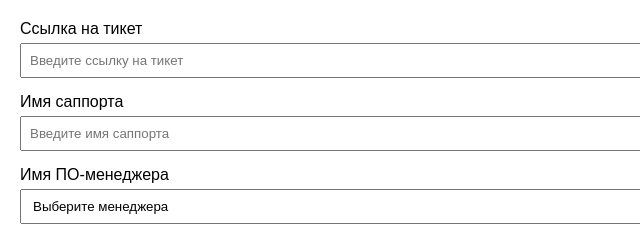
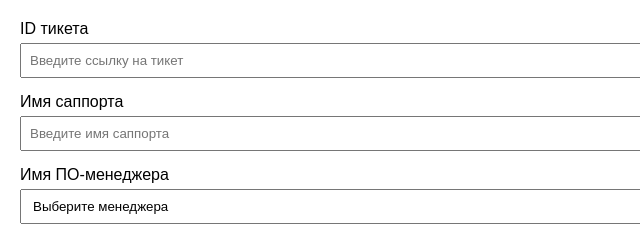
Before and after one commit to liebAleksej/Ing-PO, a plain HTML site: page index.html in a window 1280 px wide. Shown: the top 236 px of the page, 0-640 px from the left. Drawn offline with Linux system fonts and the light colour scheme.

Commit message:
Update index.html

```diff
--- a/index.html
+++ b/index.html
@@ -41,7 +41,7 @@
   <form id="requestForm">
     <div class="error" id="errorMessage" style="display: none;">Не заполнены все поля</div>
     <div class="form-group">
-      <label for="ticketId">Ссылка на тикет</label>
+      <label for="ticketId">ID тикета</label>
       <input type="text" id="ticketId" name="p1" placeholder="Введите ссылку на тикет">
     </div>
     <div class="form-group">
```
